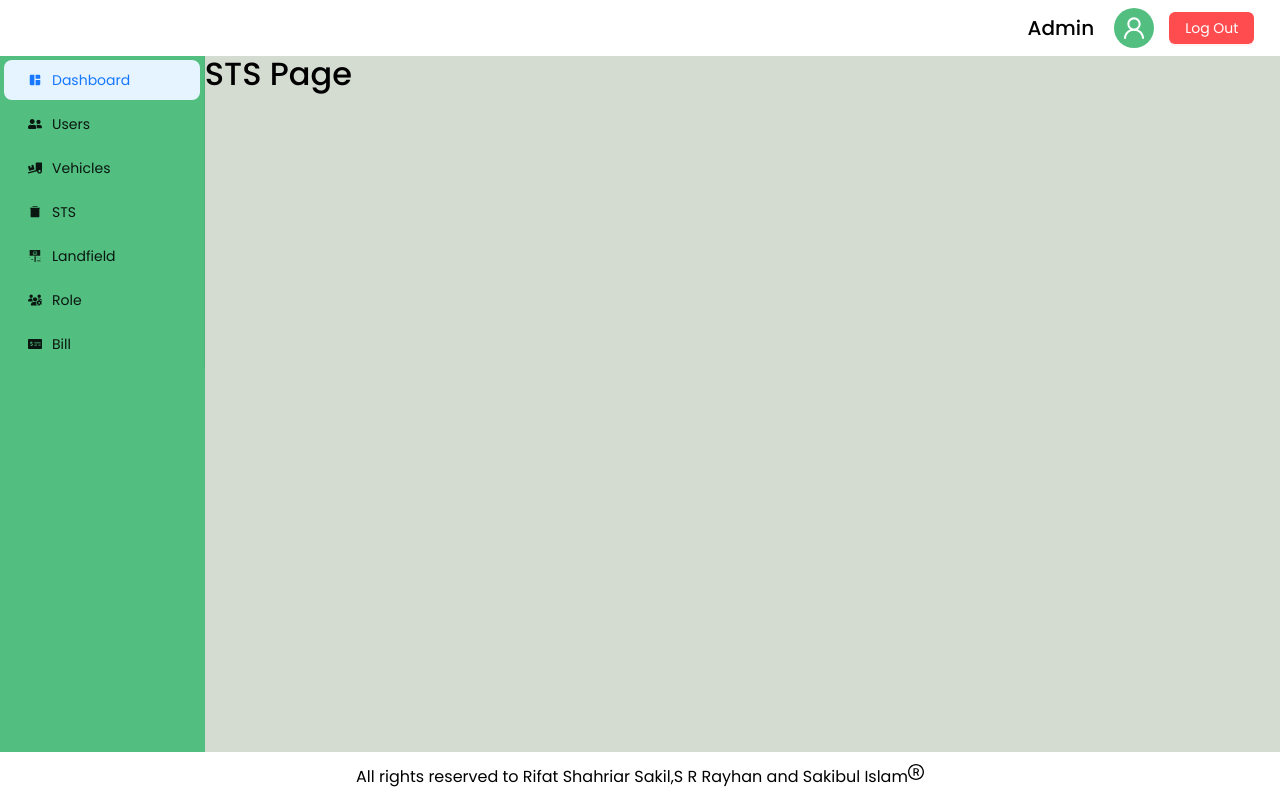
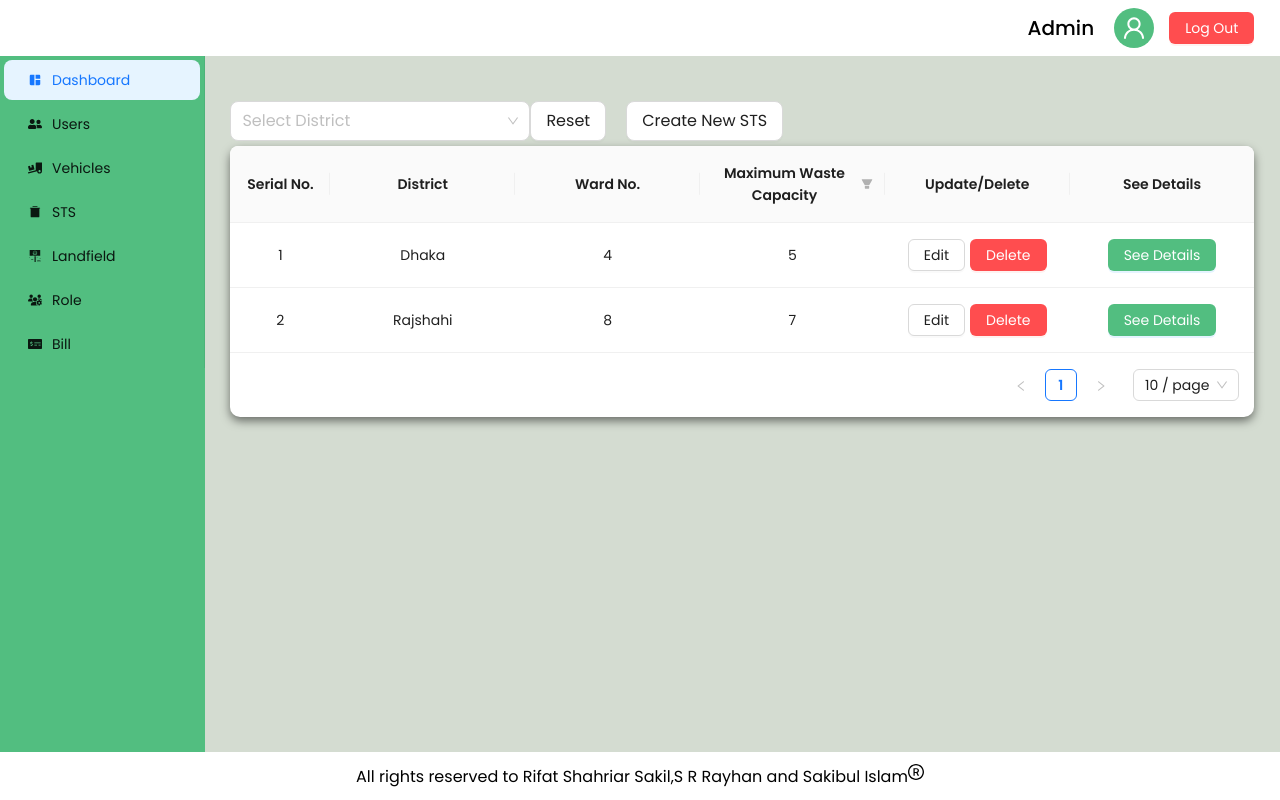
Before and after one commit to Rifat-Shariar-Sakil-24/ecosync_codesamurai, a React (Vite) app in the folder frontend/: page /sts in a window 1280 px wide. Built offline with nearby package versions, Linux system fonts and the light colour scheme.

Commit message:
STS Page 1 created

```diff
--- /dev/null
+++ b/frontend/src/components/STSPage1.jsx
@@ -0,0 +1,127 @@
+import React, { useState } from 'react';
+import { ConfigProvider, Input, Button, Select, Table } from 'antd';
+
+const STSPageHeading1 = () => {
+    const {Search} = Input;
+    const districts = ['Dhaka','Rajshahi','Chadpur','Barishal'];
+
+    const columns = [
+        {
+            title:'Serial No.',
+            dataIndex:'serialNo',
+            key:'serialNo',
+            width:100,
+            align:'center',
+        },
+        {
+            title:'District',
+            dataIndex:'district',
+            key:'district',
+            align: 'center'
+        },
+        {
+            title:'Ward No.',
+            dataIndex:'ward',
+            key:'ward',
+            align:'center'
+        },
+        {
+            title:'Maximum Waste Capacity',
+            dataIndex:'maxCapacity',
+            key:'maxCapacity',
+            align:'center',
+            filters: [
+                {text:'3 ton',value:3},
+                {text:'5 ton',value:5},
+                {text:'7 ton',value:7}
+            ],
+            onFilter:(value,record)=> record.maxCapacity === value,
+        },
+        {
+            title:'Update/Delete',
+            dataIndex:'updateOrDelete',
+            key:'updateOrDelete',
+            align: 'center',
+            render: (text,record)=>{
+                return (
+                    <>
+                        <Button className='edit-button' onClick={()=>editInformation(record)}>Edit</Button>
+                        <Button className='delete-button' type='primary' danger>Delete</Button>
+                    </>
+                )
+            }
+        },
+        {
+            title:'See Details',
+            key:'seeDetails',
+            align: 'center',
+            render: (text,record)=>{
+                return (
+                    <>
+                        <Button className='see-details-button' type='primary' onClick={()=>seeDetails(record)}>See Details</Button>
+                    </>
+                )
+            }
+        }
+    ]
+    const initialDataSource = [
+        {
+            serialNo:1,
+            district:"Dhaka",
+            ward:4,
+            maxCapacity:5
+        },
+        {
+            serialNo:2,
+            district:"Rajshahi",
+            ward:8,
+            maxCapacity:7
+        }
+    ];
+    const [dataSource,setDataSource] = useState(initialDataSource);
+    const [selectedDistrict,setSelectedDistrict] = useState(null);
+
+
+    const handleSearch = (value) =>{
+        // searching
+        setSelectedDistrict(value)
+        const filteredData = initialDataSource.filter((item)=>{
+            return item.district.toLowerCase().includes(value.toLowerCase());
+       });
+       console.log(filteredData);
+       setDataSource(filteredData);
+    }
+    return (
+        <div>
+            <div className="users-container-heading">
+                    <Select placeholder="Select District" value={selectedDistrict} onChange={(value)=>handleSearch(value)} size='large' style={{width:300}}>
+                        {
+                            districts.map((district,index)=>{
+                                return <Select.Option key={index} value={district}>{district.toUpperCase()}</Select.Option>
+                            })
+                        }
+                    </Select>
+                    <Button size='large' onClick={()=>{
+                        setSelectedDistrict(null);
+                        setDataSource(initialDataSource);
+                    }} >Reset</Button>
+                    <Button className='add-user-button' size='large'>Create New STS</Button>
+                </div>
+                <div className="users-container-body">
+                    <Table className='table-class' columns={columns} dataSource={dataSource}
+                    scroll={{
+                        y: 430,
+                    }}
+                    pagination={{
+                        showSizeChanger: true,
+                        style:{
+                            marginRight:'15px'
+                        }
+                    }}
+                    ></Table>
+                </div>
+        </div>
+    );
+};
+
+export default STSPageHeading1;
--- a/frontend/src/pages/STSPage.jsx
+++ b/frontend/src/pages/STSPage.jsx
@@ -1,9 +1,13 @@
-import React from 'react';
+import React, { useState } from 'react';
+import STSPage1 from '../components/STSPage1';
 
 const STSPage = () => {
+
     return (
         <div>
-            <h1>STS Page</h1>
+            <div className="users-container">
+                <STSPage1/>
+            </div>
         </div>
     );
 };
```
